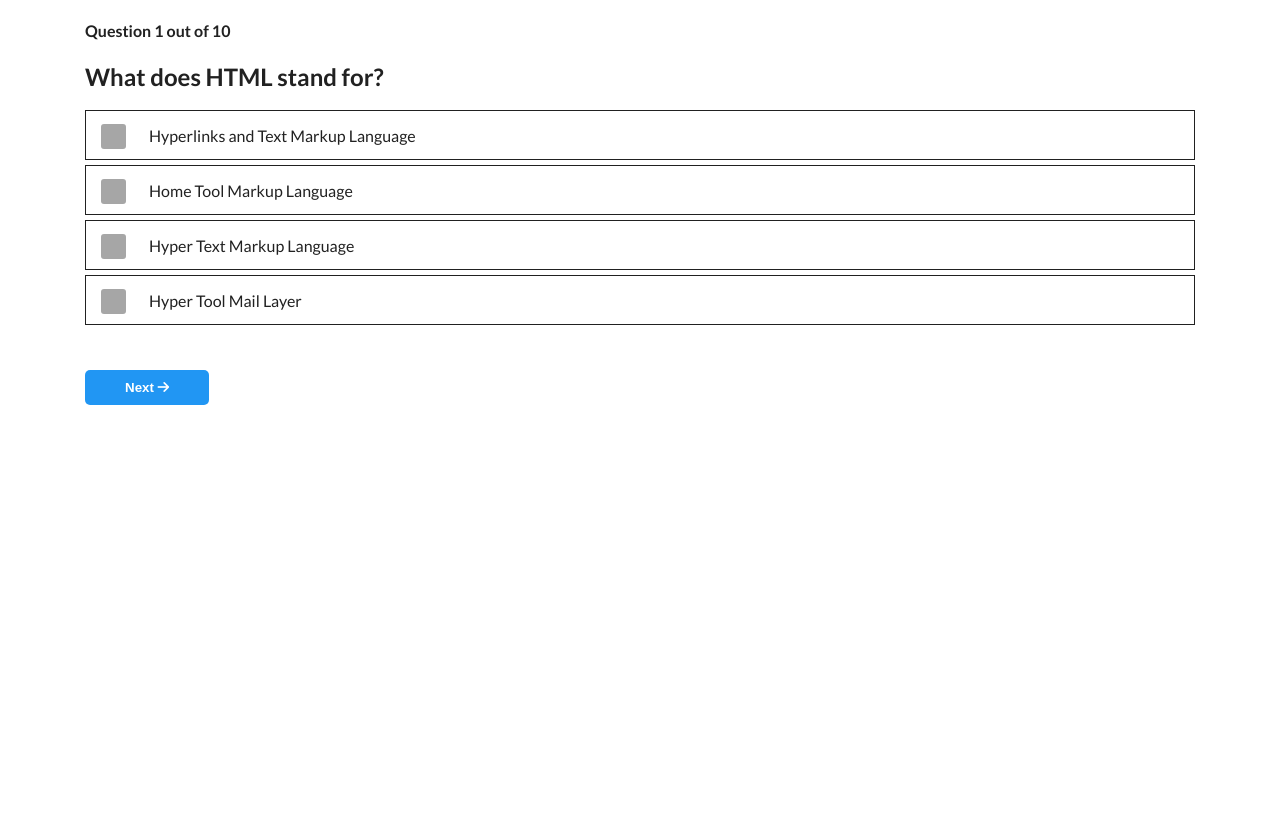
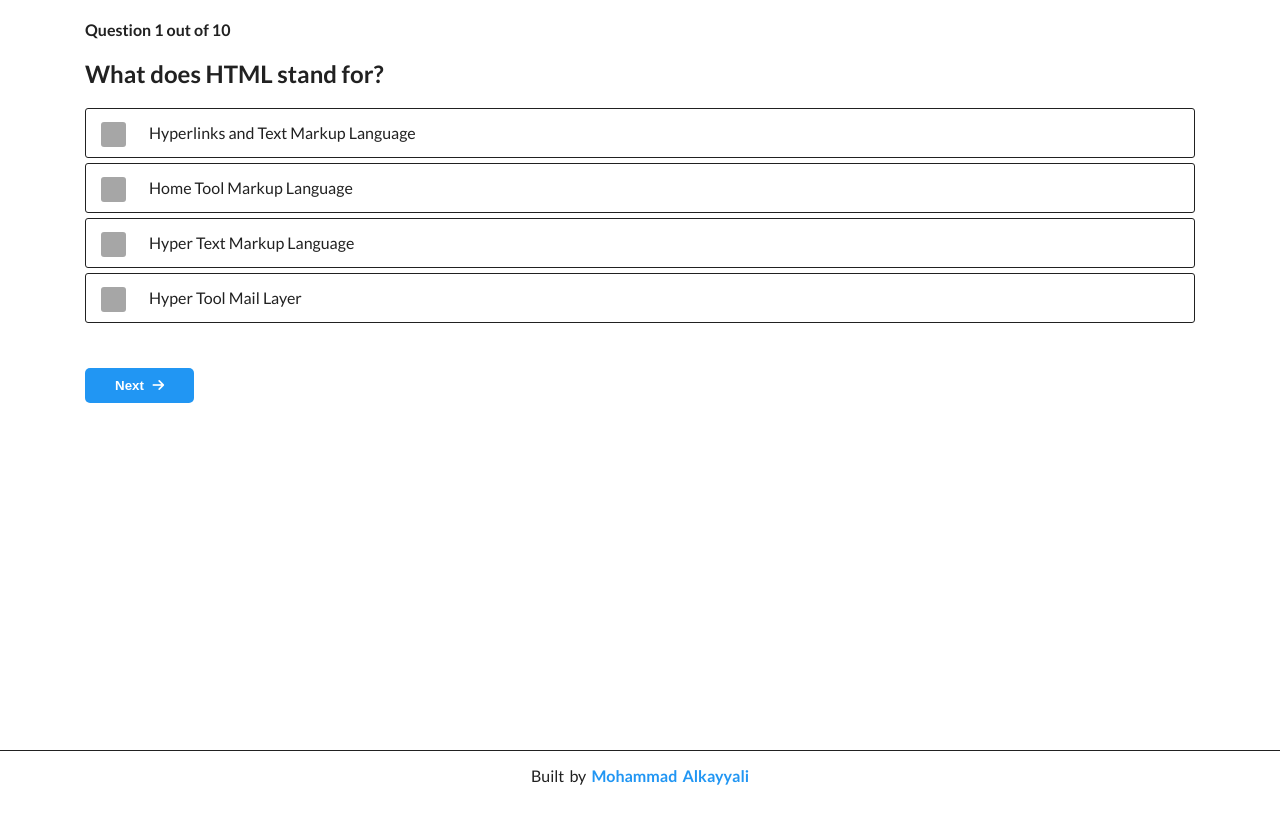
Before and after one commit to mhmd-k/Quiz-app, a plain HTML site: page index.html in a window 1280 px wide. Both pictures are taken after a click on the button "START". After the commit the page ends 800 px from the top, so only its background shows below. Drawn offline with Linux system fonts and the light colour scheme.

Commit message:
add a footer

```diff
--- a/index.html
+++ b/index.html
@@ -54,6 +54,13 @@
         </button>
       </div>
     </section>
+    <!-- footer -->
+    <footer>
+      Built by
+      <a href="https://mhmd-k.github.io/portfolio/" target="_blank"
+        >Mohammad Alkayyali</a
+      >
+    </footer>
     <script src="main.js"></script>
   </body>
 </html>
--- a/style.css
+++ b/style.css
@@ -56,7 +56,7 @@ button {
   display: none;
 }
 section .container {
-  height: 100vh;
+  height: calc(100vh - 50px);
 }
 /* start */
 .start .container,
@@ -76,7 +76,7 @@ section .container {
 }
 button {
   margin-top: 40px;
-  padding: 10px 40px;
+  padding: 10px 30px;
   background-color: #2196f3;
   color: white;
   font-weight: bold;
@@ -90,7 +90,14 @@ button {
 button:hover {
   opacity: 0.7;
 }
-/* guiz */
+button i {
+  margin-left: 5px;
+}
+/* quiz */
+.quiz h4 {
+  margin: 0;
+  padding-top: 20px;
+}
 .answers li {
   display: flex;
   align-items: center;
@@ -98,6 +105,11 @@ button:hover {
   border: 1px solid #212121;
   padding: 10px;
   margin: 5px 0;
+  border-radius: 3px;
+  -webkit-border-radius: 3px;
+  -moz-border-radius: 3px;
+  -ms-border-radius: 3px;
+  -o-border-radius: 3px;
 }
 input[type="radio"] {
   appearance: none;
@@ -131,3 +143,15 @@ input[type="radio"] + label {
 .end h2 {
   text-align: center;
 }
+/* footer */
+footer {
+  padding: 15px 0;
+  text-align: center;
+  border-top: 1px solid #212121;
+  word-spacing: 2px;
+}
+footer a {
+  text-decoration: none;
+  color: #2196f3;
+  font-weight: bold;
+}
```
